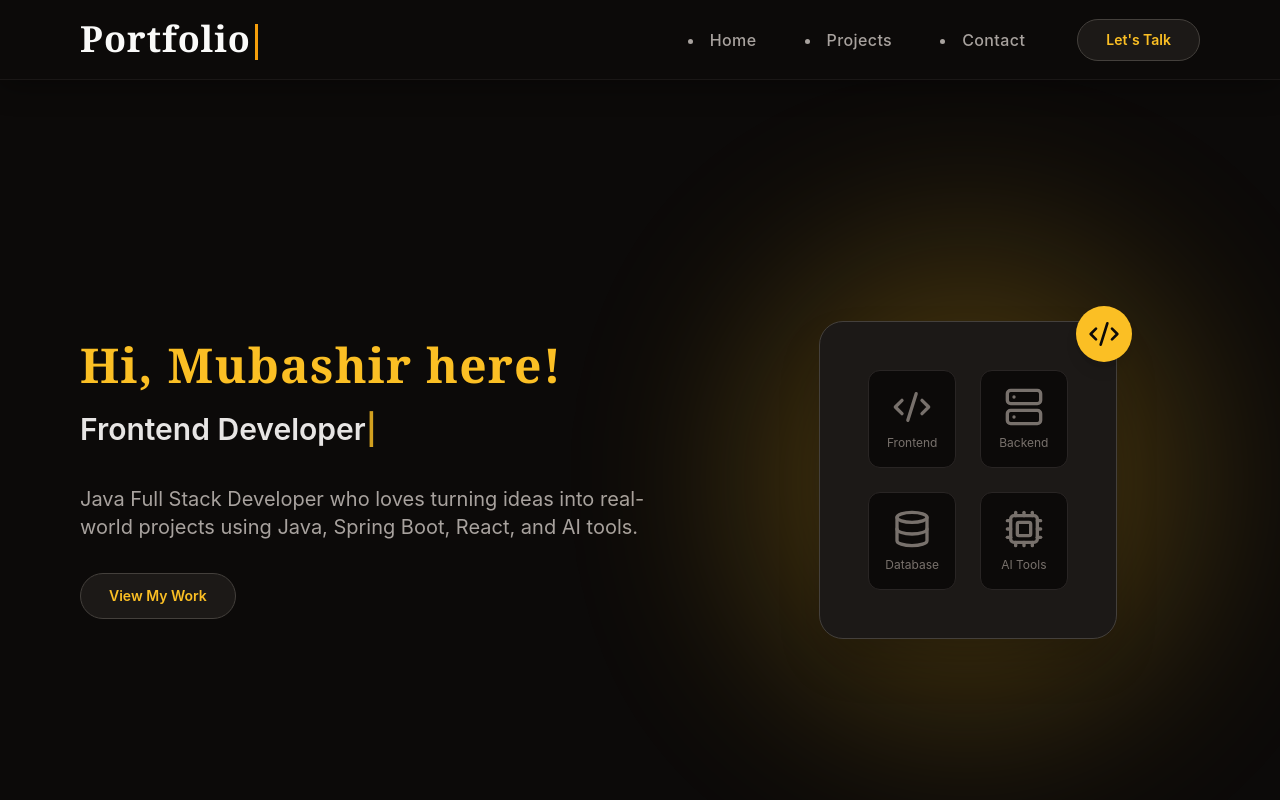
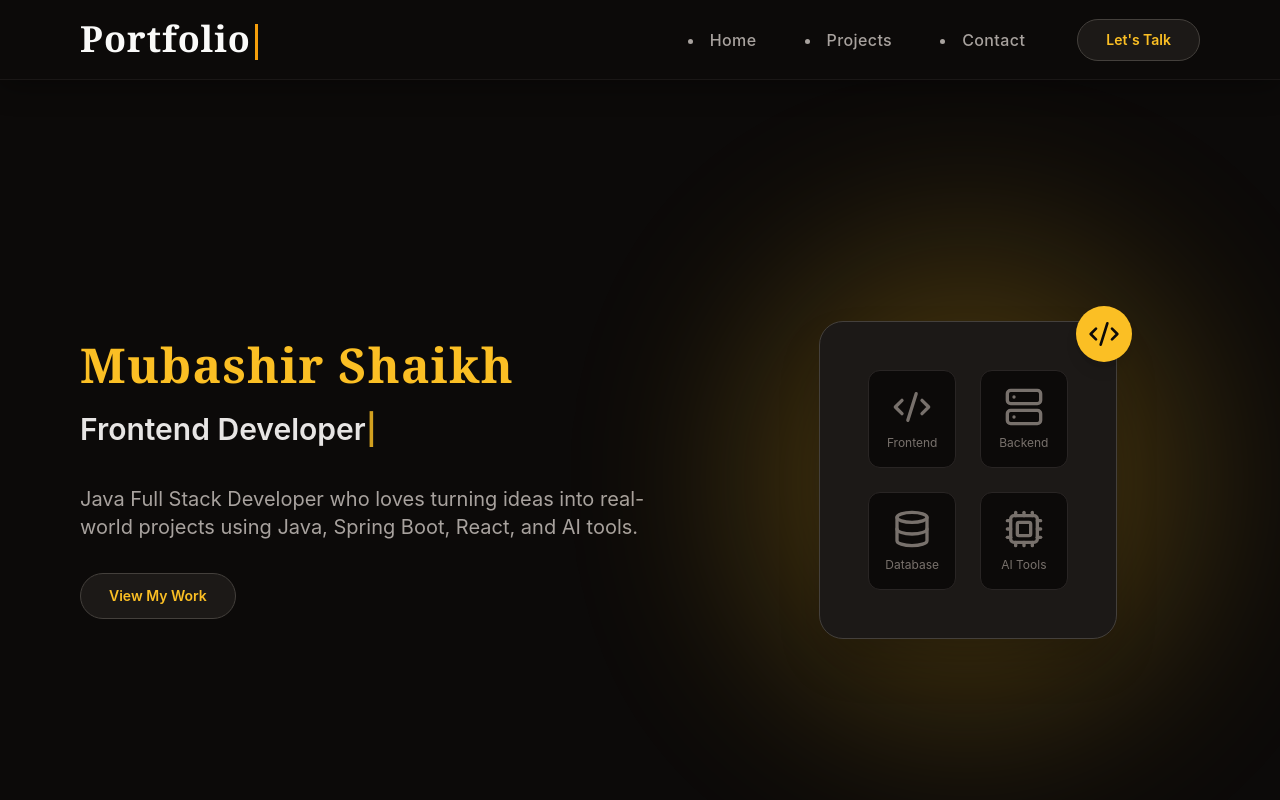
Before and after one commit to Mubashir-85/Portfolio, a React app in the folder Portfolio/: page / in a window 1280 px wide. Shown: the top 800 px of the page. Built offline with nearby package versions, Linux system fonts and the light colour scheme; the HTML template or start-up script is replaced by a standard one.

Commit message:
Update greeting in Hero component to reflect full name

```diff
--- a/Portfolio/src/Components/Hero/Hero.jsx
+++ b/Portfolio/src/Components/Hero/Hero.jsx
@@ -62,7 +62,7 @@ function Hero() {
             className="text-3xl lg:text-5xl font-bold tracking-wide text-[#fbbf24] mb-2"
             style={{ fontFamily: "'Playfair Display', 'Georgia', serif" }}
           >
-            Hi, Mubashir here!
+             Mubashir Shaikh
           </h2>
 
           {/* Typewriter Effect Container */}
```
